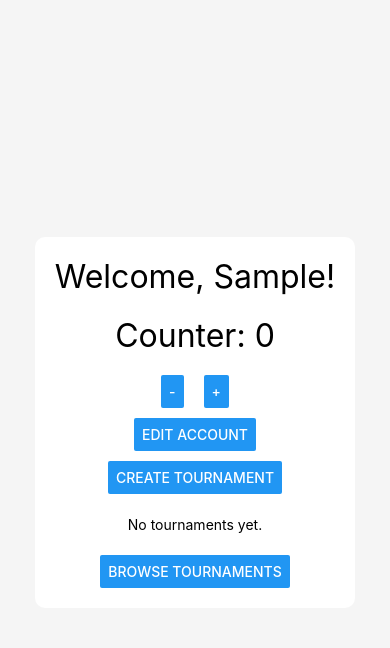
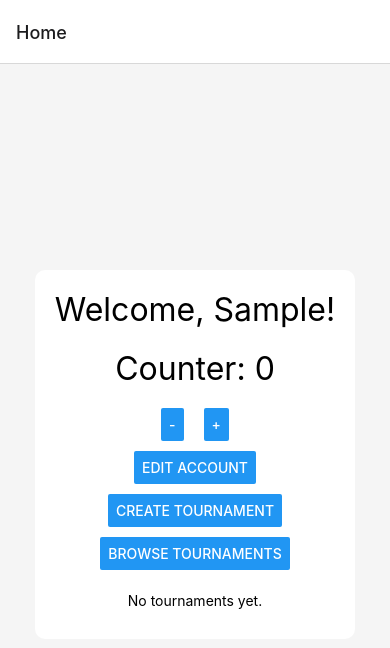
Before and after one commit to Abrav74/run-it, a React Native app in the folder sports-app/: screen / in a window 390 px wide. Both pictures are taken after typing "Sample", "Sample123" into the empty fields and a click on the button "CREATE ACCOUNT". Shown: the top 648 px of the page. Built offline with nearby package versions, Linux system fonts and the light colour scheme.

Commit message:
added user-friendly navigation

```diff
--- a/sports-app/App.js
+++ b/sports-app/App.js
@@ -1,84 +1,108 @@
 import React, { useState } from "react";
 import { SafeAreaView, View, Text, Button, StyleSheet } from "react-native";
+import { NavigationContainer } from "@react-navigation/native";
+import { createNativeStackNavigator } from "@react-navigation/native-stack";
 import AccountCreation from "./AccountCreation";
 import AccountEdit from "./AccountEdit";
 import TournamentCreation from "./TournamentCreation";
 import TournamentList from "./TournamentList";
 import TournamentBrowse from "./TournamentBrowse";
 
+const Stack = createNativeStackNavigator();
+
 export default function App() {
-  const [accountCreated, setAccountCreated] = useState(false);
   const [username, setUsername] = useState("");
   const [count, setCount] = useState(0);
-  const [editing, setEditing] = useState(false);
-  const [showTournamentCreator, setShowTournamentCreator] = useState(false);
   const [tournaments, setTournaments] = useState([]);
-  const [showBrowse, setShowBrowse] = useState(false);
 
   return (
+    <NavigationContainer>
+      <Stack.Navigator initialRouteName="SignUp">
+        <Stack.Screen name="SignUp" options={{ title: "Sign Up" }}>
+          {(props) => (
             <SafeAreaView style={styles.container}>
-      {!accountCreated ? (
               <AccountCreation
                 onAccountCreated={(uname) => {
-            setAccountCreated(true);
                   setUsername(uname);
+                  props.navigation.replace("Home", { username: uname });
                 }}
               />
-      ) : (
+            </SafeAreaView>
+          )}
+        </Stack.Screen>
+
+        <Stack.Screen name="Home" options={{ title: "Home" }}>
+          {(props) => (
+            <SafeAreaView style={styles.container}>
               <View style={styles.counterContainer}>
-          {editing ? (
+                <Text style={styles.counterText}>
+                  Welcome, {username || props.route.params?.username}!
+                </Text>
+                <Text style={styles.counterText}>Counter: {count}</Text>
+                <View style={styles.buttonRow}>
+                  <Button title="-" onPress={() => setCount((c) => c - 1)} />
+                  <Button title="+" onPress={() => setCount((c) => c + 1)} />
+                </View>
+                <View style={{ height: 10 }} />
+                <Button
+                  title="Edit Account"
+                  onPress={() => props.navigation.navigate("EditAccount")}
+                />
+                <View style={{ height: 10 }} />
+                <Button
+                  title="Create Tournament"
+                  onPress={() => props.navigation.navigate("CreateTournament")}
+                />
+                <View style={{ height: 10 }} />
+                <Button
+                  title="Browse Tournaments"
+                  onPress={() => props.navigation.navigate("Browse")}
+                />
+                <View style={{ height: 12 }} />
+                <TournamentList tournaments={tournaments} />
+              </View>
+            </SafeAreaView>
+          )}
+        </Stack.Screen>
+
+        <Stack.Screen name="EditAccount" options={{ title: "Edit Account" }}>
+          {(props) => (
             <AccountEdit
               username={username}
               onSave={(newName) => {
                 setUsername(newName);
-                setEditing(false);
+                props.navigation.goBack();
               }}
-              onCancel={() => setEditing(false)}
+              onCancel={() => props.navigation.goBack()}
             />
-          ) : (
-            <>
-              <Text style={styles.counterText}>Welcome, {username}!</Text>
-              <Text style={styles.counterText}>Counter: {count}</Text>
-              <View style={styles.buttonRow}>
-                <Button title="-" onPress={() => setCount(count - 1)} />
-                <Button title="+" onPress={() => setCount(count + 1)} />
-              </View>
-              <View style={{ height: 10 }} />
-              <Button title="Edit Account" onPress={() => setEditing(true)} />
-              <View style={{ height: 10 }} />
-              {showTournamentCreator ? (
+          )}
+        </Stack.Screen>
+
+        <Stack.Screen
+          name="CreateTournament"
+          options={{ title: "Create Tournament" }}
+        >
+          {(props) => (
             <TournamentCreation
               onCreate={(t) => {
                 setTournaments((prev) => [t, ...prev]);
-                    setShowTournamentCreator(false);
+                props.navigation.goBack();
               }}
-                  onCancel={() => setShowTournamentCreator(false)}
-                />
-              ) : (
-                <Button
-                  title="Create Tournament"
-                  onPress={() => setShowTournamentCreator(true)}
+              onCancel={() => props.navigation.goBack()}
             />
           )}
+        </Stack.Screen>
 
-              <View style={{ height: 12 }} />
-              <TournamentList tournaments={tournaments} />
-              <View style={{ height: 12 }} />
-              <Button
-                title="Browse Tournaments"
-                onPress={() => setShowBrowse(true)}
-              />
-              {showBrowse ? (
+        <Stack.Screen name="Browse" options={{ title: "Browse" }}>
+          {(props) => (
             <TournamentBrowse
               tournaments={tournaments}
-                  onClose={() => setShowBrowse(false)}
+              onClose={() => props.navigation.goBack()}
             />
-              ) : null}
-            </>
           )}
-        </View>
-      )}
-    </SafeAreaView>
+        </Stack.Screen>
+      </Stack.Navigator>
+    </NavigationContainer>
   );
 }
 
--- a/sports-app/package.json
+++ b/sports-app/package.json
@@ -9,6 +9,10 @@
   },
   "dependencies": {
     "react": "18.2.0",
-    "react-native": "0.73.4"
+    "react-native": "0.73.4",
+    "@react-navigation/native": "^6.1.7",
+    "@react-navigation/native-stack": "^6.9.12",
+    "react-native-screens": "^3.22.0",
+    "react-native-safe-area-context": "^4.5.0"
   }
 }
```
Lines whose indentation alone changed are shown as unchanged.
